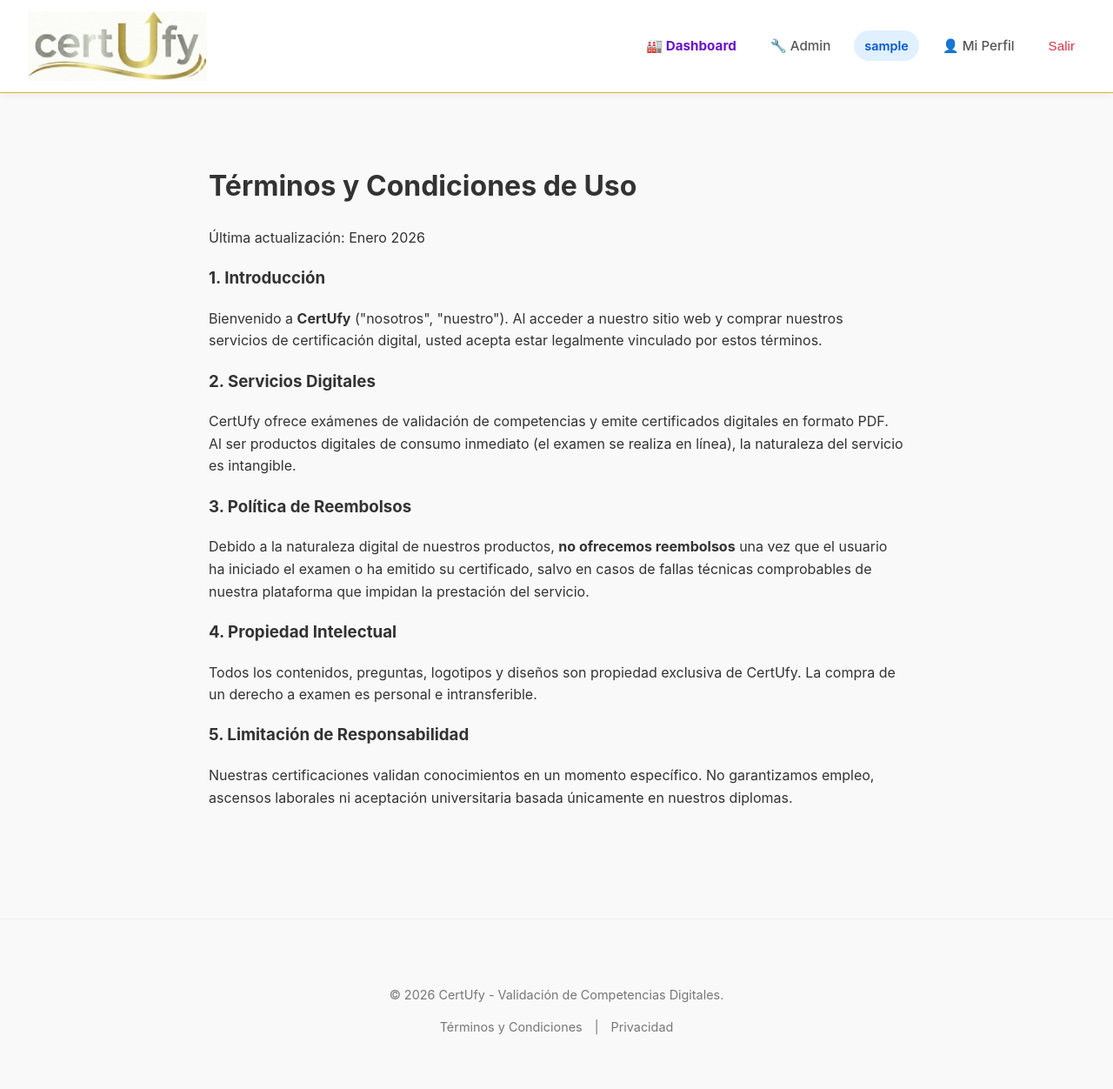
After one commit to juangarciareuss/CDCV, a Django app: page /legal/terminos/ in a window 1280 px wide. The commit adds this page. Shown: the whole page at 87% size. Run offline with Django 5.2, Linux system fonts and the light colour scheme; the visitor is signed in with stand-in values (Sample User, id 1); parts of the project's set-up code (start-up, migrations or seed data) failed here and were passed over; some libraries are stand-ins or nearby versions.

Commit message:
paso a produccion version 1 - certufy.net

```diff
--- a/core/templates/core/base.html
+++ b/core/templates/core/base.html
@@ -159,8 +159,15 @@
     {% block content %}
     {% endblock %}
 
-    <footer style="text-align: center; padding: 40px; color: #777; font-size: 0.9rem; border-top: 1px solid #eee; margin-top: 50px;">
-        <p>&copy; 2025 CertUfy - Validación de Competencias Digitales.</p>
+    <footer style="margin-top: 50px; padding: 40px 0; border-top: 1px solid #eee; text-align: center; color: #777; font-size: 0.9rem;">
+        <div class="container">
+            <p>&copy; 2026 CertUfy - Validación de Competencias Digitales.</p>
+            <div style="margin-top: 10px;">
+                <a href="{% url 'core:terminos' %}" style="color: #777; text-decoration: none; margin: 0 10px;">Términos y Condiciones</a>
+                |
+                <a href="{% url 'core:privacidad' %}" style="color: #777; text-decoration: none; margin: 0 10px;">Privacidad</a>
+            </div>
+        </div>
     </footer>
 
 </body>
--- /dev/null
+++ b/core/templates/legal/terminos.html
@@ -0,0 +1,23 @@
+{% extends 'core/base.html' %}
+
+{% block content %}
+<div class="container" style="max-width: 800px; padding: 60px 20px;">
+    <h1>Términos y Condiciones de Uso</h1>
+    <p class="text-muted">Última actualización: Enero 2026</p>
+
+    <h3>1. Introducción</h3>
+    <p>Bienvenido a <strong>CertUfy</strong> ("nosotros", "nuestro"). Al acceder a nuestro sitio web y comprar nuestros servicios de certificación digital, usted acepta estar legalmente vinculado por estos términos.</p>
+
+    <h3>2. Servicios Digitales</h3>
+    <p>CertUfy ofrece exámenes de validación de competencias y emite certificados digitales en formato PDF. Al ser productos digitales de consumo inmediato (el examen se realiza en línea), la naturaleza del servicio es intangible.</p>
+
+    <h3>3. Política de Reembolsos</h3>
+    <p>Debido a la naturaleza digital de nuestros productos, <strong>no ofrecemos reembolsos</strong> una vez que el usuario ha iniciado el examen o ha emitido su certificado, salvo en casos de fallas técnicas comprobables de nuestra plataforma que impidan la prestación del servicio.</p>
+
+    <h3>4. Propiedad Intelectual</h3>
+    <p>Todos los contenidos, preguntas, logotipos y diseños son propiedad exclusiva de CertUfy. La compra de un derecho a examen es personal e intransferible.</p>
+
+    <h3>5. Limitación de Responsabilidad</h3>
+    <p>Nuestras certificaciones validan conocimientos en un momento específico. No garantizamos empleo, ascensos laborales ni aceptación universitaria basada únicamente en nuestros diplomas.</p>
+</div>
+{% endblock %}
--- a/core/urls.py
+++ b/core/urls.py
@@ -1,6 +1,7 @@
 from django.urls import path, include, re_path
 from django.conf import settings
 from django.views.static import serve
+from django.views.generic import TemplateView # <--- Faltaba importar esto
 
 # Importamos tus 4 módulos de vistas:
 from core.views import dashboard, exam, tools, gamification
@@ -28,9 +29,9 @@
     # --- 4. DASHBOARD MODULAR (Módulo: dashboard) ---
     path('dashboard/crear/', dashboard.dashboard_crear, name='dashboard_crear'),
     path('dashboard/administrar/', dashboard.dashboard_administrar, name='dashboard_administrar'),
-    path('dashboard/precios/', dashboard.dashboard_precios, name='dashboard_precios'), # <--- Nueva ruta de precios
+    path('dashboard/precios/', dashboard.dashboard_precios, name='dashboard_precios'),
     path('dashboard/usuarios/', dashboard.dashboard_usuarios, name='dashboard_usuarios'),
-    path('dashboard-kpi/', dashboard.dashboard_kpi, name='dashboard_kpi'), # Legacy
+    path('dashboard-kpi/', dashboard.dashboard_kpi, name='dashboard_kpi'),
 
     # --- 5. HERRAMIENTAS ADMIN / API (Módulo: tools) ---
     path('dashboard/curar-ia/<int:curso_id>/', tools.endpoint_curar_con_ia, name='curar_ia'),
@@ -40,9 +41,12 @@
 
     # --- 6. GAMIFICACIÓN / MARKETING (Módulo: gamification) ---
     path('reto/<slug:slug_competencia>/', gamification.reto_microcompetencia, name='reto_microcompetencia'),
+
+    path('legal/terminos/', TemplateView.as_view(template_name="legal/terminos.html"), name='terminos'),
+    path('legal/privacidad/', TemplateView.as_view(template_name="legal/privacidad.html"), name='privacidad'),
 ]
 
-# --- 7. MEDIA FILES (Servir archivos subidos) ---
+# --- 8. MEDIA FILES (Servir archivos subidos) ---
 urlpatterns += [
     re_path(r'^media/(?P<path>.*)$', serve, {
         'document_root': settings.MEDIA_ROOT,
```
Also changed, not shown: core/templates/legal/privacidad.html (added, +20 -0 lines).
